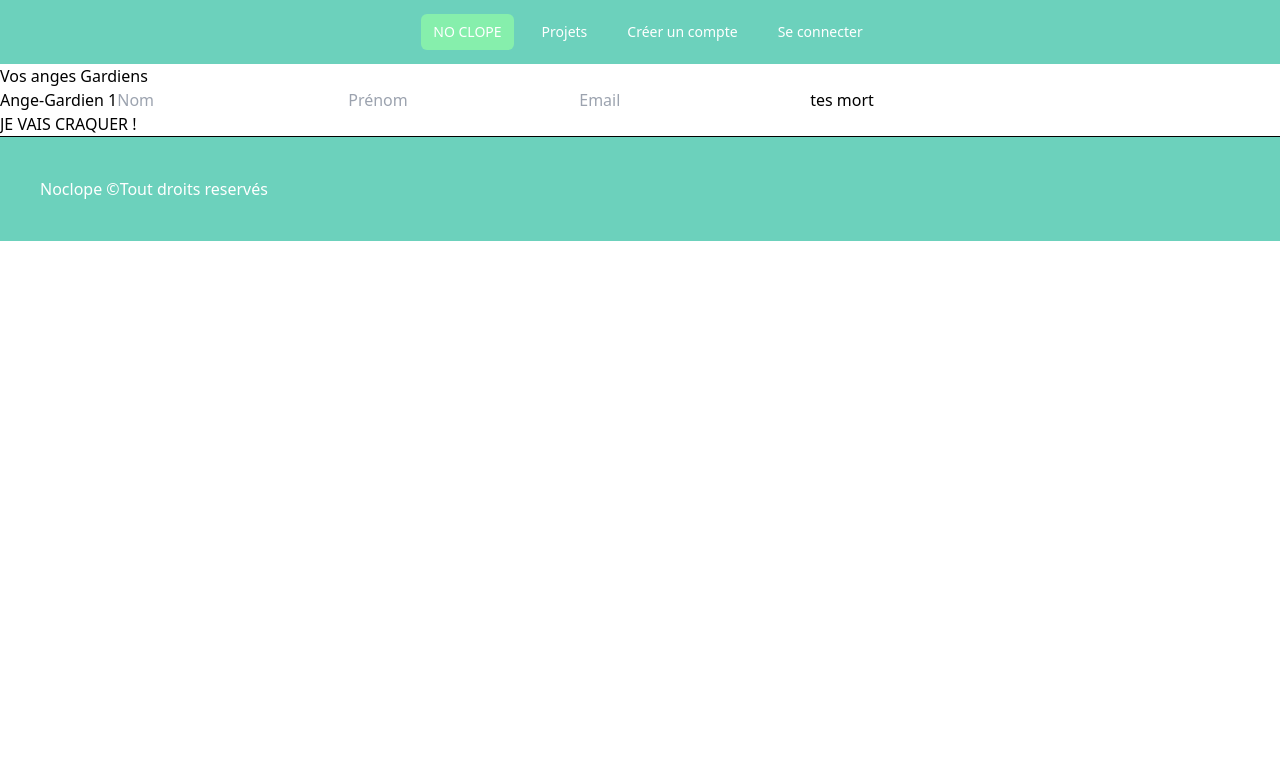
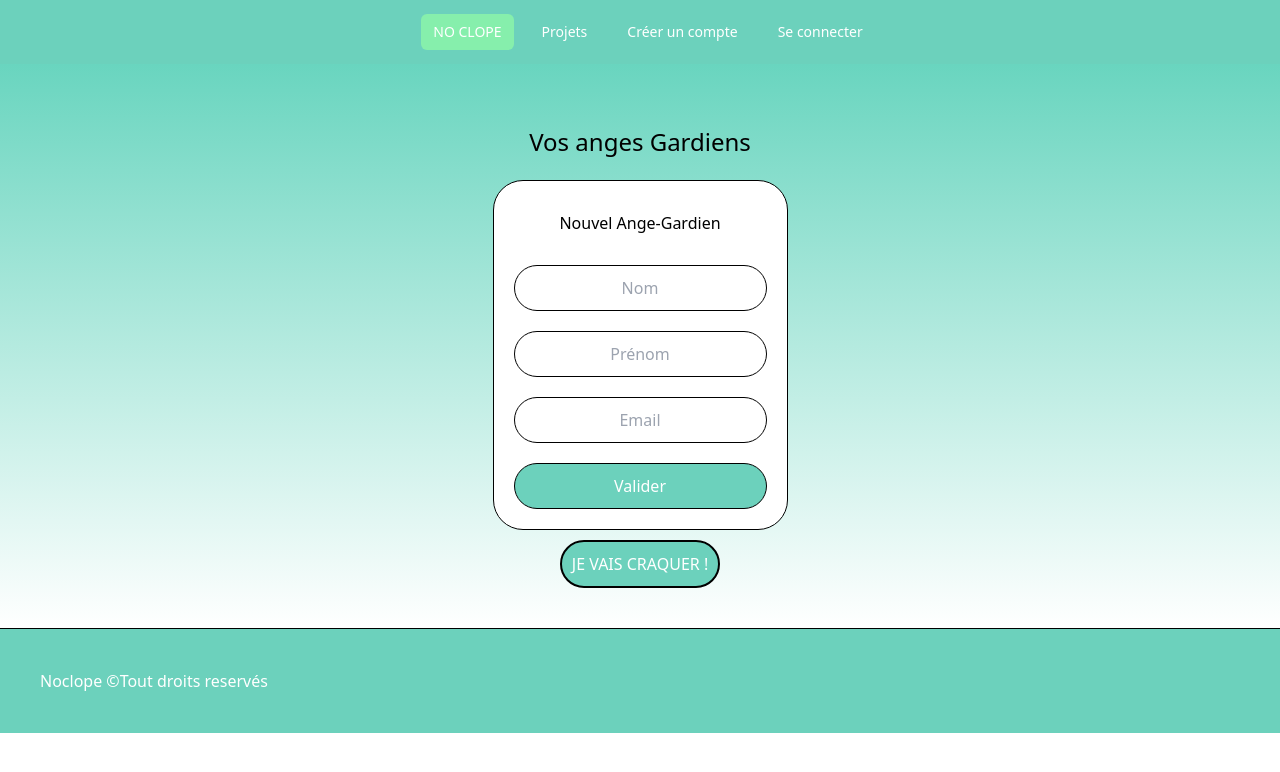
Before and after one commit to NicolasTamareg/projectnoclope, a Vue app in the folder vuejs/noclopefront/: page /ange in a window 1280 px wide. Shown: the top 772 px of the page. Built offline with nearby package versions, Linux system fonts and the light colour scheme; no server answers.

Commit message:
style page craquage + ange gardien

```diff
--- a/vuejs/noclopefront/src/views/AngelView.vue
+++ b/vuejs/noclopefront/src/views/AngelView.vue
@@ -92,6 +92,8 @@ export default {
 </script>
 
 <template>
+  <div class="englobe-all">
+    <div class="arround">
       <h2>Vos anges Gardiens</h2>
 
       <li v-for = "contacts in contacts" :key="user_id">
@@ -103,36 +105,103 @@ export default {
       <!-- <p>{{contacts.firstname}}</p> -->
 
       <form @submit.prevent="addToContact">
-    <label for="">Ange-Gardien 1</label>
-    <input
-      type="text"
-      placeholder="Nom"
-      id="lastname"
-      v-model="lastname"
-      required
-    />
-    <input
-      type="text"
-      placeholder="Prénom"
-      id="firstname"
-      v-model="firstname"
-      required
-    />
-    <input
-      type="email"
-      placeholder="Email"
-      id="email"
-      v-model="email"
-      required
-    />
-    <input type="submit" value="tes mort" />
+        <label for="">Nouvel Ange-Gardien </label>
+
+        <label for="lastname"></label>
+        <input type="text" placeholder="Nom" id="lastname" v-model="lastname" required/>
+
+        <label for="firstname"></label>
+        <input type="text" placeholder="Prénom" id="firstname" v-model="firstname" required/>
+
+        <label for="email"></label>
+        <input type="email" placeholder="Email" id="email" v-model="email" required/>
+
+        <label for="submit"></label>
+        <input class="submit"  type="submit" value="Valider" />
+
+        <form class="nothing" @submit.prevent="helpContacts">
       </form>
 
-    <form @submit.prevent="helpContacts">
 
+
+      </form>
       <button type="submit">JE VAIS CRAQUER !</button>
 
-    </form>
+    <p>{{ feedbackMessage }}</p>
+    </div>
 
-  <p>{{ feedbackMessage }}</p>
+
+  </div>
 </template>
+
+<style scoped>
+  .arround{
+  display: flex;
+  flex-direction: column;
+  align-items: center;
+  justify-content: space-around;
+
+}
+
+form{
+  display: flex;
+  flex-direction: column;
+  justify-content: space-around;
+  padding: 10px;
+  background-color: #FFFFFF;
+  border-radius: 30px;
+  padding: 20px;
+  width: fit-content;
+  text-align: center;
+  border: 1px solid black;
+}
+input{
+  display: flex;
+  flex-direction: column;
+  justify-content: space-around;
+  padding: 10px;
+  border: 1px solid black;
+  border-radius: 30px;
+  text-align: center;
+}
+label{
+  display: flex;
+  flex-direction: column;
+  justify-content: space-around;
+  padding: 10px;
+}
+.submit{
+  display: flex;
+  background-color: #6CD1BC;
+  text-align: center;
+  color: white;
+  flex-direction: row-reverse;
+  justify-content: space-around;
+}
+.englobe-all{
+    display: flex;
+    justify-content: center;
+    background: linear-gradient(to bottom , #69D5BF, #FFFFFF );
+    padding: 40px 40px 40px 40px;
+}
+h2 {
+  padding: 20px;
+  font-size: 1.5em;
+  color: black;
+}
+button{
+  margin-top: 10px;
+  padding: 10px;
+  font-size: 1em;
+  background-color: #6CD1BC;
+  color: white;
+  border: 2px solid black;
+  border-radius: 30px;
+
+  width: fit-content;
+}
+.nothing{
+  display: none;
+}
+
+</style>
--- a/vuejs/noclopefront/src/views/CraquageView.vue
+++ b/vuejs/noclopefront/src/views/CraquageView.vue
@@ -3,6 +3,8 @@ export default {
   name:"App",
   data() {
     return {
+        feedbackMessage:"",
+
         numbercigarette: "",
 
       result: false,
@@ -35,22 +37,17 @@ export default {
 
 <template>
 
-<div class="flex min-h-full items-center justify-center py-12 px-4 sm:px-6 lg:px-8">
-  <div class="w-full max-w-md space-y-8">
-    <div>
-      <img class="mx-auto h-12 w-auto" src="https://tailwindui.com/img/logos/mark.svg?color=indigo&shade=600" alt="Your Company">
-      <h2 class="mt-6 text-center text-3xl font-bold tracking-tight text-gray-900">Oups, ca arrive..</h2>
-      <p class="mt-2 text-center text-sm text-gray-600">
+<div class="englobe-all">
+  <div class="arround">
+    <h2>Oups, ca arrive..</h2>
+    <p><a href="#">Craquage !</a></p>
 
-        <a href="#" class="font-medium text-indigo-600 hover:text-indigo-500">Craquage !</a>
-      </p>
-    </div>
-    <form class="mt-8 space-y-6" action="#" method="POST" form @submit.prevent="createCraquage">
+    <form action="#" method="POST" form @submit.prevent="createCraquage">
       <input type="hidden" name="remember" value="true">
-      <div class="-space-y-px rounded-md shadow-sm">
+      <div>
         <div>
           <label >Combien de cigarettes ?</label>
-          <input id="email-address" v-model="numbercigarette" required  type="number"  class="relative block w-full appearance-none rounded-none rounded-t-md border border-gray-300 px-3 py-2 text-gray-900 placeholder-gray-500 focus:z-10 focus:border-indigo-500 focus:outline-none focus:ring-indigo-500 sm:text-sm" placeholder="Entrez le chiffre">
+          <input id="email-address" v-model="numbercigarette" required  type="number" placeholder="Entrez le chiffre">
         </div>
 
       </div>
@@ -58,22 +55,87 @@ export default {
 
 
       <div>
-        <button type="submit" class="group relative flex w-full justify-center rounded-md border border-transparent bg-indigo-600 py-2 px-4 text-sm font-medium text-white hover:bg-indigo-700 focus:outline-none focus:ring-2 focus:ring-indigo-500 focus:ring-offset-2">
-          <span class="absolute inset-y-0 left-0 flex items-center pl-3">
-            <!-- Heroicon name: mini/lock-closed -->
-            <svg class="h-5 w-5 text-indigo-500 group-hover:text-indigo-400" xmlns="http://www.w3.org/2000/svg" viewBox="0 0 20 20" fill="currentColor" aria-hidden="true">
-              <path fill-rule="evenodd" d="M10 1a4.5 4.5 0 00-4.5 4.5V9H5a2 2 0 00-2 2v6a2 2 0 002 2h10a2 2 0 002-2v-6a2 2 0 00-2-2h-.5V5.5A4.5 4.5 0 0010 1zm3 8V5.5a3 3 0 10-6 0V9h6z" clip-rule="evenodd" />
-            </svg>
-          </span>
+        <button type="submit" >
           J'ai Craquer
         </button>
       </div>
     </form>
+    <p v-if="feedbackMessage">{{ feedbackMessage }}</p>
+
   </div>
 </div>
 
 </template>
 
 <style scoped>
+.arround{
+  display: flex;
+  flex-direction: column;
+  align-items: center;
+  justify-content: space-around;
 
+}
+
+form{
+  display: flex;
+  flex-direction: column;
+  justify-content: space-around;
+  padding: 10px;
+  background-color: #FFFFFF;
+  border-radius: 30px;
+  padding: 20px;
+  width: fit-content;
+  text-align: center;
+  border: 1px solid black;
+}
+input{
+  display: flex;
+  flex-direction: column;
+  justify-content: space-around;
+  padding: 10px;
+  border: 1px solid black;
+  border-radius: 30px;
+  text-align: center;
+}
+label{
+  display: flex;
+  flex-direction: column;
+  justify-content: space-around;
+  padding: 10px;
+}
+.submit{
+  display: flex;
+  background-color: #6CD1BC;
+  text-align: center;
+  color: white;
+  flex-direction: row-reverse;
+  justify-content: space-around;
+}
+.englobe-all{
+    display: flex;
+    justify-content: center;
+    background: linear-gradient(to bottom , #69D5BF, #FFFFFF );
+    padding: 40px 40px 40px 40px;
+}
+h2 {
+  padding: 20px;
+  font-size: 1.5em;
+  color: black;
+}
+p {
+  padding: 20px;
+  font-size: 1em;
+  color: black;
+}
+button{
+  margin-top: 20px;
+  padding: 10px;
+  font-size: 1em;
+  background-color: #6CD1BC;
+  color: white;
+  border: 2px solid black;
+  border-radius: 30px;
+
+  width: fit-content;
+}
 </style>
```
Also changed, not shown: 1 other file (tests, documents, lock files or other folders). Lines whose indentation alone changed are shown as unchanged.
